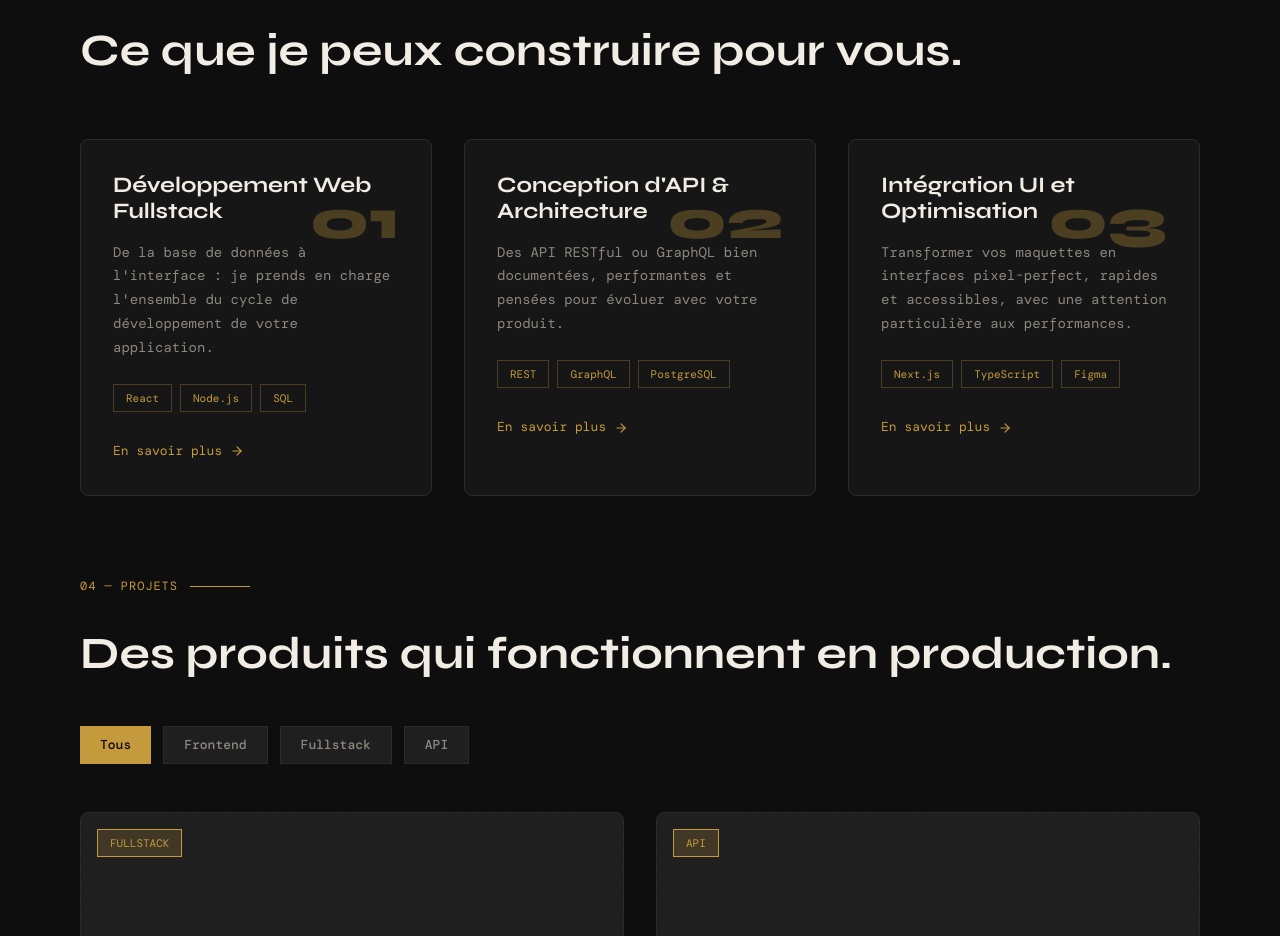
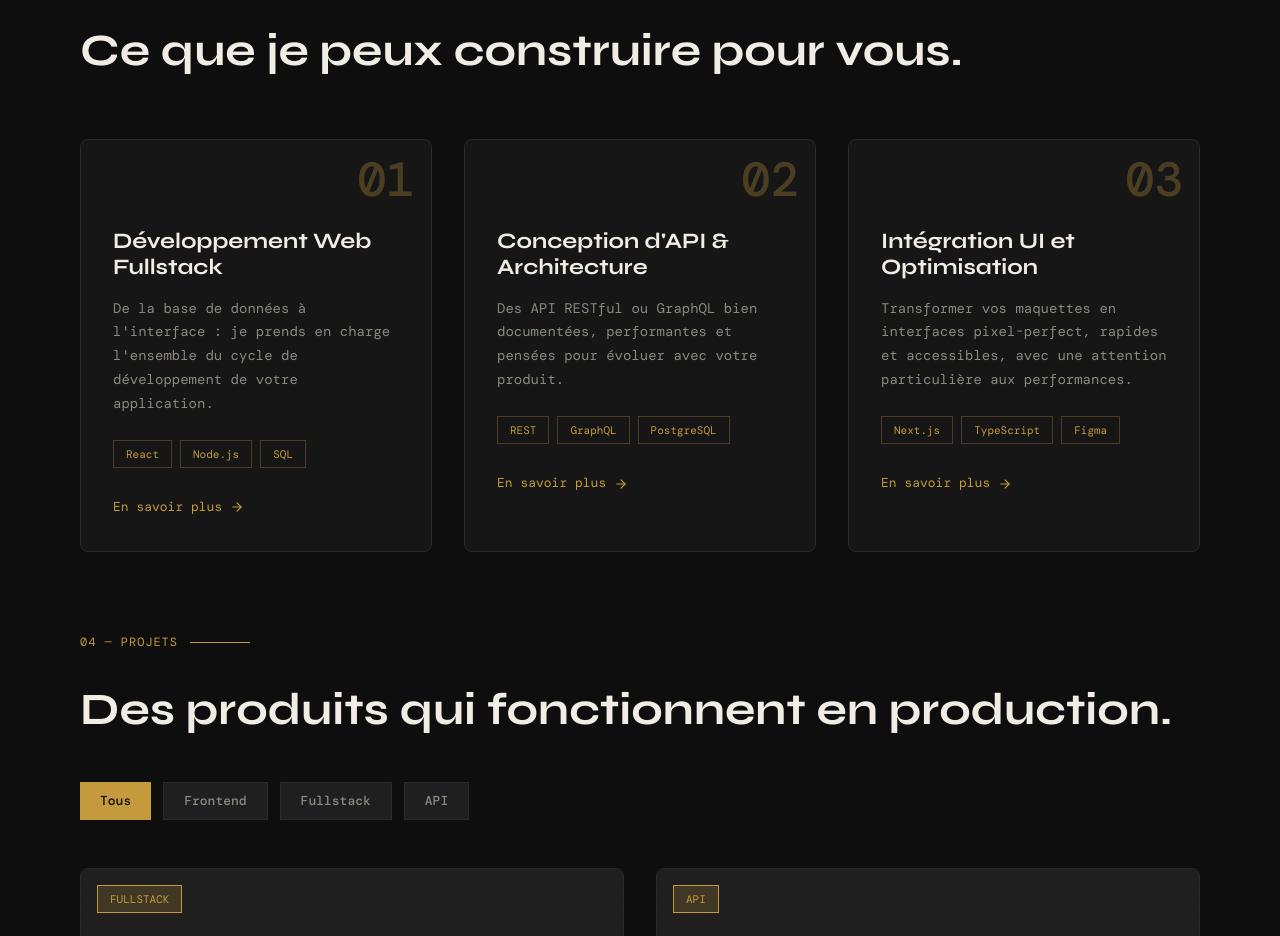
Before and after one commit to Ariane859/portfolio, a React (Vite) app: page / in a window 1280 px wide. Shown: the part 1600-2536 px from the top of the page. Built offline with nearby package versions, Linux system fonts and the light colour scheme.

Commit message:
Fix service card numbers: DM Mono font + spacing from title

```diff
--- a/src/app/App.tsx
+++ b/src/app/App.tsx
@@ -411,13 +411,13 @@ function ServiceCard({ service, delay, isInView }: any) {
       transition={{ duration: 0.7, delay, ease: [0.25, 0.46, 0.45, 0.94] }}
       onMouseEnter={() => setIsHovered(true)}
       onMouseLeave={() => setIsHovered(false)}
-      className="bg-[#161616] border border-[#2A2A2A] hover:border-[#3A3A3A] rounded-lg p-8 relative transition-all duration-300 group"
+      className="bg-[#161616] border border-[#2A2A2A] hover:border-[#3A3A3A] rounded-lg p-8 relative transition-all duration-300 group overflow-hidden"
     >
-      <div className="absolute top-8 right-8 font-['Syne'] font-[800] text-[56px] text-[#C49A3C] opacity-30">
+      <div className="absolute top-4 right-4 font-['DM_Mono'] font-[500] text-[48px] text-[#C49A3C] opacity-30 leading-none">
         {service.number}
       </div>
 
-      <h3 className="font-['Syne'] font-[700] text-[22px] mb-4 relative z-10">
+      <h3 className="font-['Syne'] font-[700] text-[22px] mb-4 relative z-10 mt-14">
         {service.title}
       </h3>
 
```
